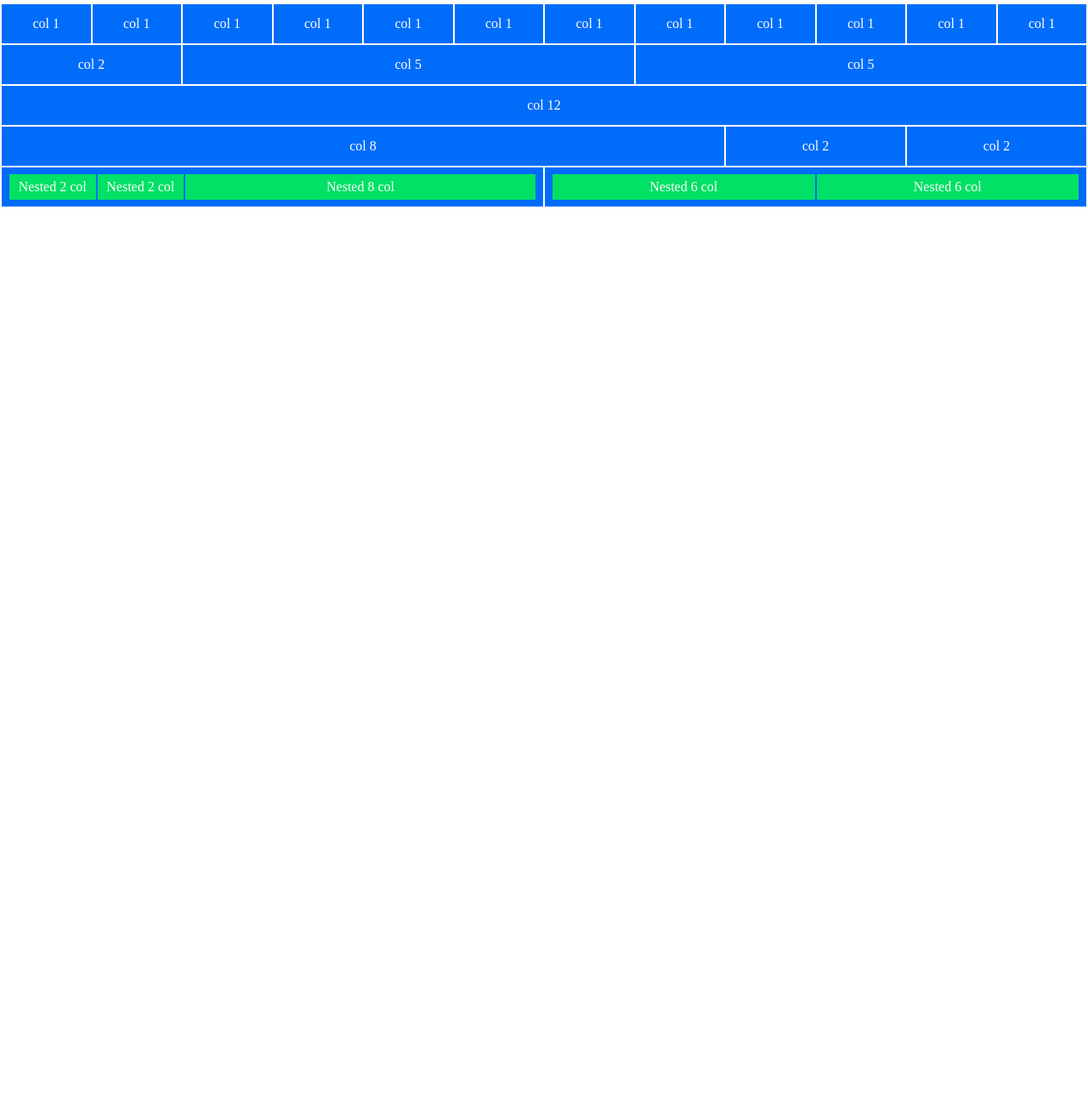
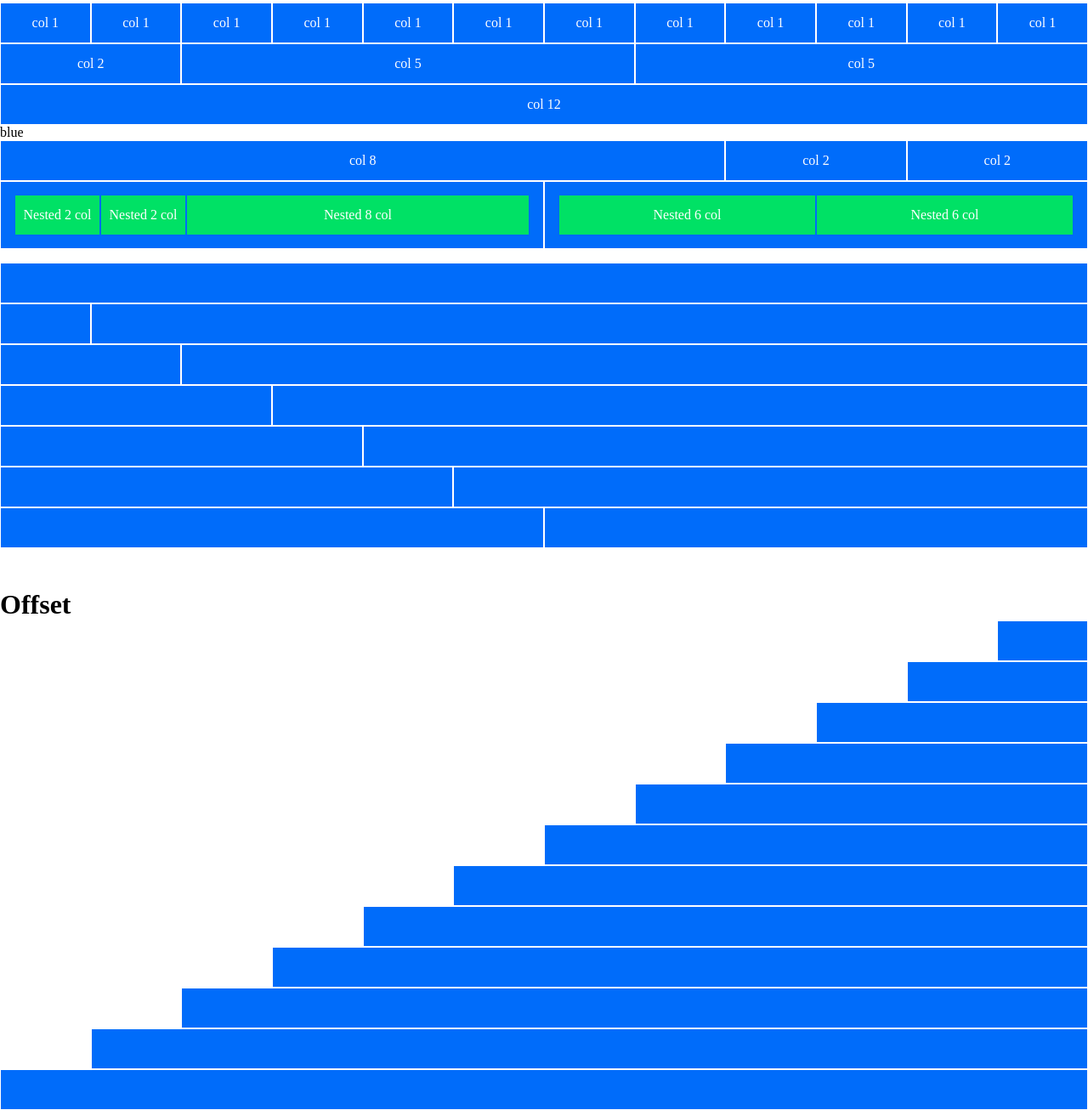
Before and after one commit to LambertoNeri/html-css-12bool, a plain HTML site: page index.html in a window 1280 px wide. Shown: the part 34-1340 px from the top of the page at 85% size. Before the commit the page ends 800 px from the top, so only its background shows below. Drawn offline with Linux system fonts and the light colour scheme.

Commit message:
add offset + 2nd half of start exercise

```diff
--- a/assets/style.css
+++ b/assets/style.css
@@ -1,19 +1,33 @@
-div{
+.blue{
     background-color: #006CFA;
     color: white;
-    height: 3rem;
     border: 1px white solid;
     display: flex;
     align-items: center;
     justify-content: center;
 }
 
+div{
+    height: 3rem;
+}
+
 .green{
     background-color: #00E165;
     border: 1px solid #006CFA;
-    height: 2rem;
+    height: 3rem;
+    display: flex;
+    align-items: center;
+    justify-content: center;
 }
 
 .some-padding{
-    padding: .5rem;
+    padding: 1rem;
 }
+
+.spacing-top{
+    margin-top: 3rem;
+}
+
+.height{
+    height: 5rem;
+}
--- a/index.html
+++ b/index.html
@@ -11,46 +11,148 @@
 <body>
   <h1>ESERCIZIO PER CASA</h1>
   <div class="row">
-    <div class="col-1">col 1</div>
-    <div class="col-1">col 1</div>
-    <div class="col-1">col 1</div>
-    <div class="col-1">col 1</div>
-    <div class="col-1">col 1</div>
-    <div class="col-1">col 1</div>
-    <div class="col-1">col 1</div>
-    <div class="col-1">col 1</div>
-    <div class="col-1">col 1</div>
-    <div class="col-1">col 1</div>
-    <div class="col-1">col 1</div>
-    <div class="col-1">col 1</div>
+    <div class="col-1 blue">col 1</div>
+    <div class="col-1 blue">col 1</div>
+    <div class="col-1 blue">col 1</div>
+    <div class="col-1 blue">col 1</div>
+    <div class="col-1 blue">col 1</div>
+    <div class="col-1 blue">col 1</div>
+    <div class="col-1 blue">col 1</div>
+    <div class="col-1 blue">col 1</div>
+    <div class="col-1 blue">col 1</div>
+    <div class="col-1 blue">col 1</div>
+    <div class="col-1 blue">col 1</div>
+    <div class="col-1 blue">col 1</div>
   </div>
 
   <div class="row">
-    <div class="col-2">col 2</div>
-    <div class="col-5">col 5</div>
-    <div class="col-5">col 5</div>
+    <div class="col-2 blue">col 2</div>
+    <div class="col-5 blue">col 5</div>
+    <div class="col-5 blue">col 5</div>
   </div>
 
   <div class="row">
-    <div class="col-12">col 12</div>
+    <div class="col-12 blue">col 12</div>
+  </div>
+ blue
+  <div class="row">
+    <div class="col-8 blue">col 8</div>
+    <div class="col-2 blue">col 2</div>
+    <div class="col-2 blue">col 2</div>
   </div>
 
   <div class="row">
-    <div class="col-8">col 8</div>
-    <div class="col-2">col 2</div>
-    <div class="col-2">col 2</div>
-  </div>
-
-  <div class="row">
-    <div class="col-6 some-padding">
+    <div class="col-6 blue some-padding height">
         <div class="col-2 green">Nested 2 col</div>
         <div class="col-2 green">Nested 2 col</div>
         <div class="col-8 green">Nested 8 col</div>
     </div>
-    <div class="col-6 some-padding">
+    <div class="col-6 blue some-padding height">
         <div class="col-6 green">Nested 6 col</div>
         <div class="col-6 green">Nested 6 col</div>
     </div>
+  </div>
+
+   <div class="row spacing-top">
+    <div class="col-12 blue"></div>
+   </div>
+
+   <div class="row">
+    <div class="col-1 blue"></div>
+    <div class="col-11 blue"></div>
+   </div>
+
+   <div class="row">
+    <div class="col-2 blue"></div>
+    <div class="col-10 blue"></div>
+   </div>
+
+   <div class="row">
+    <div class="col-3 blue"></div>
+    <div class="col-9 blue"></div>
+   </div>
+
+   <div class="row">
+    <div class="col-4 blue"></div>
+    <div class="col-8 blue"></div>
+   </div>
+
+   <div class="row">
+    <div class="col-5 blue"></div>
+    <div class="col-7 blue"></div>
+   </div>
+
+   <div class="row">
+    <div class="col-6 blue"></div>
+    <div class="col-6 blue"></div>
+   </div>
+
+   <h1 class="spacing-top">Offset</h1>
+
+   <div class="row">
+    <div class="offset-11 white"></div>
+    <div class="col-1 blue"></div>
+   </div>
+
+   <div class="row">
+    <div class="offset-10 white"></div>
+    <div class="col-2 blue"></div>
+   </div>
+
+   <div class="row">
+    <div class="offset-9 white"></div>
+    <div class="col-3 blue"></div>
+   </div>
+
+   <div class="row">
+    <div class="offset-8 white"></div>
+    <div class="col-4 blue"></div>
+   </div>
+
+   <div class="row">
+    <div class="offset-7 white"></div>
+    <div class="col-5 blue"></div>
+   </div>
+
+   <div class="row">
+    <div class="offset-6 white"></div>
+    <div class="col-6 blue"></div>
+   </div>
+
+   <div class="row">
+    <div class="offset-5 white"></div>
+    <div class="col-7 blue"></div>
+   </div>
+
+   <div class="row">
+    <div class="offset-4 white"></div>
+    <div class="col-8 blue"></div>
+   </div>
+
+   <div class="row">
+    <div class="offset-3 white"></div>
+    <div class="col-9 blue"></div>
+   </div>
+
+   <div class="row">
+    <div class="offset-2 white"></div>
+    <div class="col-10 blue"></div>
+   </div>
+
+   <div class="row">
+    <div class="offset-1 white"></div>
+    <div class="col-11 blue"></div>
+   </div>
+
+   <div class="row">
+    <div class="col-12 blue"></div>
+   </div>
+
+
+
+
+
+
 
 
 
```
